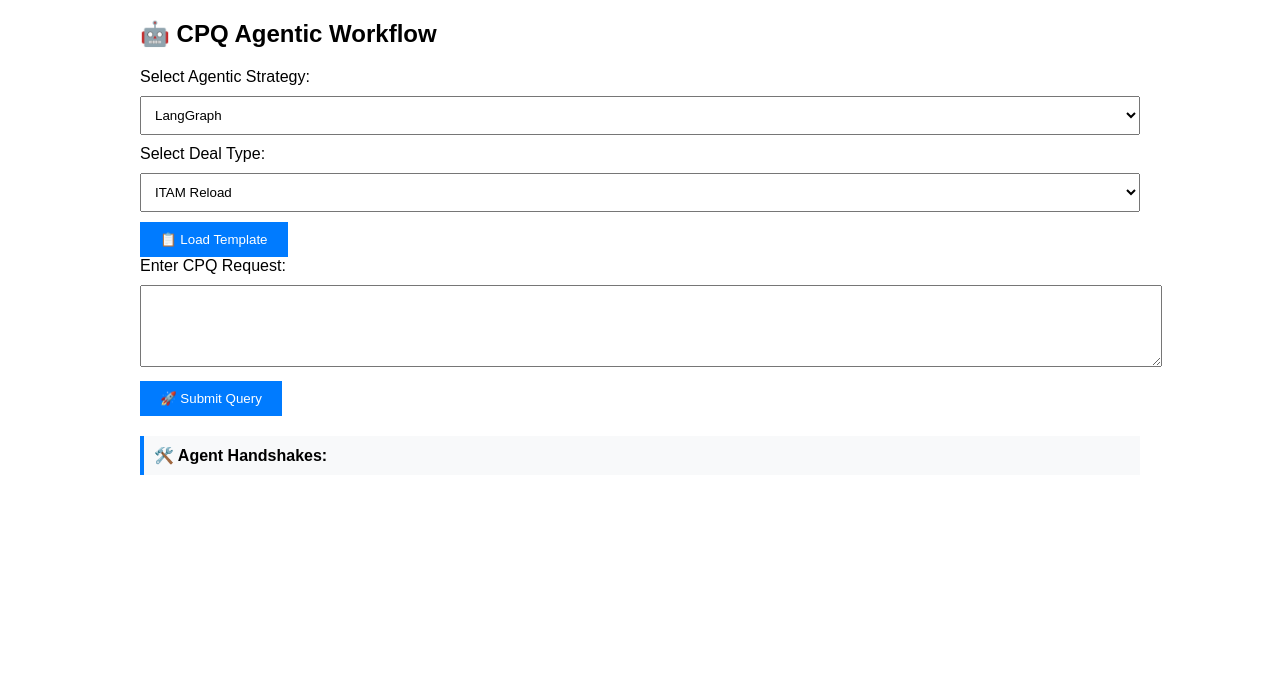
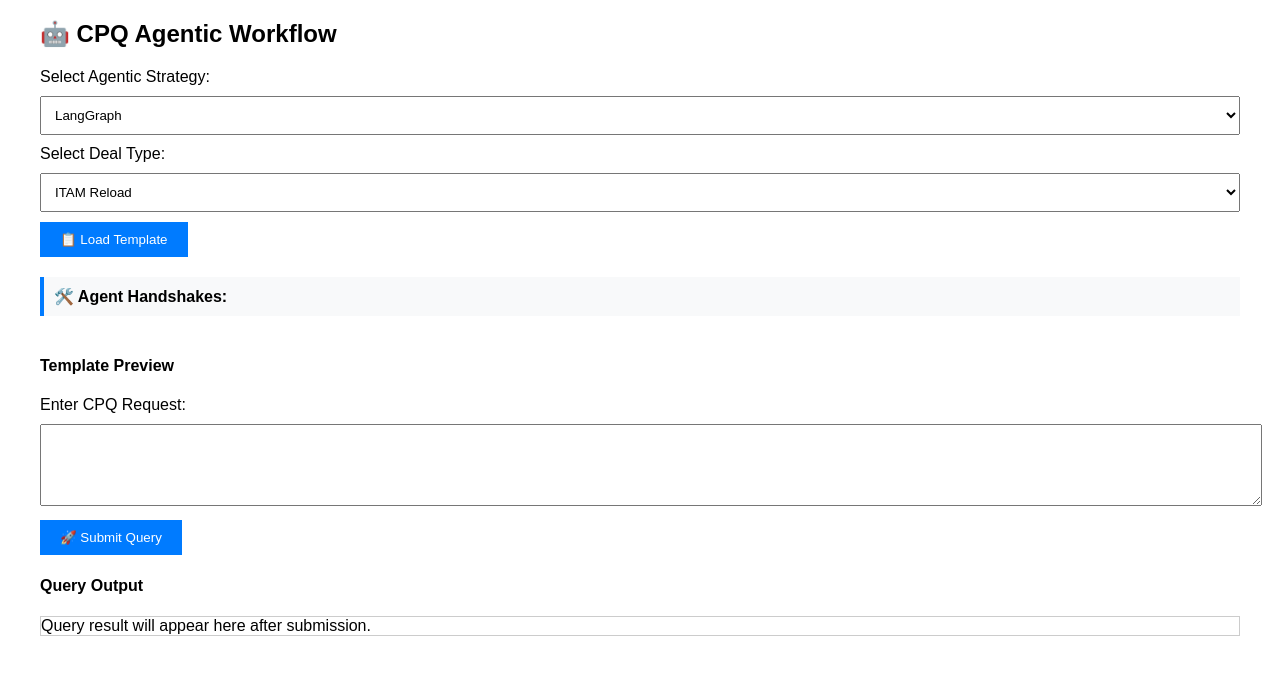
Before and after one commit to The-Trinity-AI-Software/CPQ_AgenticAI, a Flask app: page / in a window 1280 px wide. Shown: the top 675 px of the page. Run offline with Flask 2, Linux system fonts and the light colour scheme; parts of the project's set-up code (start-up, migrations or seed data) failed here and were passed over.

Commit message:
Update index.html

```diff
--- a/templates/index.html
+++ b/templates/index.html
@@ -5,11 +5,11 @@
   <title>CPQ Agentic Workflow</title>
   <style>
     body { font-family: Arial; margin: 20px; }
-    .container { max-width: 1000px; margin: auto; }
+    .container { max-width: 1200px; margin: auto; }
     textarea, select, input { width: 100%; padding: 10px; margin: 10px 0; }
-    table { border-collapse: collapse; width: 100%; margin-top: 20px; }
+    table { border-collapse: collapse; width: 100%; margin-top: 10px; }
     th, td { padding: 8px; border: 1px solid #ccc; text-align: left; }
-    .btn { padding: 10px 20px; background-color: #007bff; color: white; border: none; cursor: pointer; }
+    .btn { padding: 10px 20px; background-color: #007bff; color: white; border: none; cursor: pointer; margin-right: 10px; }
     .btn:hover { background-color: #0056b3; }
     .success { color: green; margin-top: 10px; }
     tr:last-child { background-color: #e6ffe6; font-weight: bold; }
@@ -18,6 +18,41 @@
       padding:10px;
       margin:20px 0;
       border-left:4px solid #007bff;
+      max-height: 400px;
+      overflow-y: auto;
+    }
+    .handshake-message {
+      opacity: 0;
+      transform: translateY(10px);
+      transition: all 0.3s ease;
+      padding: 5px 10px;
+      margin-bottom: 5px;
+      background-color: #eef1f7;
+      border-left: 3px solid #007bff;
+      border-radius: 4px;
+    }
+    .handshake-message.show {
+      opacity: 1;
+      transform: translateY(0);
+    }
+    .handshake-agent-orchestrator { border-color: #6a1b9a; }
+    .handshake-agent-task { border-color: #2e7d32; }
+    .handshake-agent-discovery { border-color: #0277bd; }
+    .handshake-agent-validation { border-color: #c62828; }
+    #queryOutputContainer {
+      max-height: 400px;
+      overflow-y: scroll;
+      margin-top: 20px;
+      border: 1px solid #ccc;
+    }
+    .pane-container {
+      display: flex;
+      justify-content: space-between;
+      gap: 20px;
+      margin-top: 20px;
+    }
+    .pane {
+      width: 100%;
     }
   </style>
 </head>
@@ -40,43 +75,60 @@
   </select>
 
   <button class="btn" onclick="loadTemplate()">📋 Load Template</button>
-  <div id="templatePreview"></div>
-
-  <label>Enter CPQ Request:</label>
-  <textarea id="query" rows="4"></textarea>
-  <button class="btn" onclick="submitQuery()">🚀 Submit Query</button>
 
   <div id="handshakeStatus">
     <b>🛠️ Agent Handshakes:</b>
     <div id="handshakeMessages"></div>
   </div>
 
+  <div class="pane-container">
+    <div class="pane">
+      <div id="templatePreview"><h4>Template Preview</h4></div>
+    </div>
+  </div>
+
+  <label>Enter CPQ Request:</label>
+  <textarea id="query" rows="4"></textarea>
+  <button class="btn" onclick="submitQuery()">🚀 Submit Query</button>
+
   <div class="success" id="summary"></div>
-  <div id="outputTable"></div>
 
+  <h4>Query Output</h4>
+  <div id="queryOutputContainer">Query result will appear here after submission.</div>
 </div>
 
 <script>
+let cpqRecords = [];
+let queryResultRecords = [];
+
 function updateHandshake(message) {
   const msgDiv = document.getElementById("handshakeMessages");
   const p = document.createElement("p");
+  p.classList.add("handshake-message");
+
+  if (message.includes("Orchestrator Agent")) p.classList.add("handshake-agent-orchestrator");
+  else if (message.includes("Task Agent") || message.includes("ITAM Reload Agent")) p.classList.add("handshake-agent-task");
+  else if (message.includes("Discovery Agent")) p.classList.add("handshake-agent-discovery");
+  else if (message.includes("Validation Agent")) p.classList.add("handshake-agent-validation");
+
   p.innerHTML = message;
   msgDiv.appendChild(p);
+  setTimeout(() => p.classList.add("show"), 100);
+  msgDiv.scrollTop = msgDiv.scrollHeight;
 }
 
 function loadTemplate() {
   const task = document.getElementById("task").value;
 
-  // ✅ Add Pre-Template Load Handshakes
   updateHandshake("[Orchestrator Agent] Initiated...");
-  updateHandshake(`[Task Agent] Loading ${task} Template...`);
-
+  updateHandshake("[Task Agent] Loading ${task} Template...");
   updateHandshake("[Discovery Agent] initiated...");
 
-  fetch(`/cpq/template?task=${task}`).then(res => res.json()).then(data => {
-    updateHandshake("[Discovery Agent] loaded template.");
-
-    let html = "<h4>Template Preview</h4><table><thead><tr>";
+  fetch(`/cpq/template?task=${task}`)
+    .then(res => res.json())
+    .then(data => {
+      cpqRecords = data;
+      let html = "<table><thead><tr>";
       Object.keys(data[0] || {}).forEach(col => html += `<th>${col}</th>`);
       html += "</tr></thead><tbody>";
       data.forEach(row => {
@@ -86,6 +138,12 @@ function loadTemplate() {
       });
       html += "</tbody></table>";
       document.getElementById("templatePreview").innerHTML = html;
+
+      updateHandshake("[Discovery Agent] Loaded Template.");
+    })
+    .catch(err => {
+      updateHandshake("[Error] Failed to load template!");
+      document.getElementById("templatePreview").innerHTML = "<p>Error loading template.</p>";
     });
 }
 
@@ -94,38 +152,28 @@ function submitQuery() {
   const task = document.getElementById("task").value;
   const query = document.getElementById("query").value;
   const summary = document.getElementById("summary");
-  const outputDiv = document.getElementById("outputTable");
 
   document.getElementById("handshakeMessages").innerHTML = "";
   summary.innerHTML = "";
-  outputDiv.innerHTML = "";
+  document.getElementById("queryOutputContainer").innerHTML = "Processing query...";
 
   const es = new EventSource(`/cpq/stream?query=${query}&task=${task}&strategy=${strategy}`);
+
+  updateHandshake("[Orchestrator Agent] Task identified and processing...");
+  updateHandshake("[Discovery Agent] Working on selected task...");
 
   es.onmessage = function(event) {
     const msg = event.data;
 
     if (msg.startsWith("FINAL_RESULT::")) {
       const result = JSON.parse(msg.replace("FINAL_RESULT::", ""));
+      queryResultRecords = result.records;
 
       summary.innerHTML = `✅ Grand Total: $${result.grand_total}`;
-      let html = "<h4>CPQ Output</h4><table><thead><tr>";
-      Object.keys(result.records[0]).forEach(col => html += `<th>${col}</th>`);
-      html += "</tr></thead><tbody>";
-      result.records.forEach(row => {
-        html += "<tr>";
-        Object.values(row).forEach(val => html += `<td>${val}</td>`);
-        html += "</tr>";
-      });
-      html += "</tbody></table>";
-      outputDiv.innerHTML = html;
+      renderQueryOutput();
 
-      if (result.download_excel) {
-        summary.innerHTML += `<br><a href="/cpq/download?path=${result.download_excel}" target="_blank">Download Excel</a>`;
-      }
-      if (result.download_json) {
-        summary.innerHTML += ` | <a href="/cpq/download?path=${result.download_json}" target="_blank">Download JSON</a>`;
-      }
+      if (result.download_excel) summary.innerHTML += `<br><a href="/cpq/download?path=${result.download_excel}" target="_blank">Download Excel</a>`;
+      if (result.download_json) summary.innerHTML += ` | <a href="/cpq/download?path=${result.download_json}" target="_blank">Download JSON</a>`;
 
       es.close();
     } else {
@@ -133,6 +181,26 @@ function submitQuery() {
     }
   }
 }
+
+function renderQueryOutput() {
+  const outputDiv = document.getElementById("queryOutputContainer");
+  if (queryResultRecords.length === 0) {
+    outputDiv.innerHTML = "No query result available.";
+    return;
+  }
+
+  let html = "<table><thead><tr>";
+  Object.keys(queryResultRecords[0]).forEach(col => html += `<th>${col}</th>`);
+  html += "</tr></thead><tbody>";
+  queryResultRecords.forEach(row => {
+    html += "<tr>";
+    Object.values(row).forEach(val => html += `<td>${val}</td>`);
+    html += "</tr>";
+  });
+  html += "</tbody></table>";
+  outputDiv.innerHTML = html;
+}
 </script>
+
 </body>
 </html>
```
Lines whose indentation alone changed are shown as unchanged.
